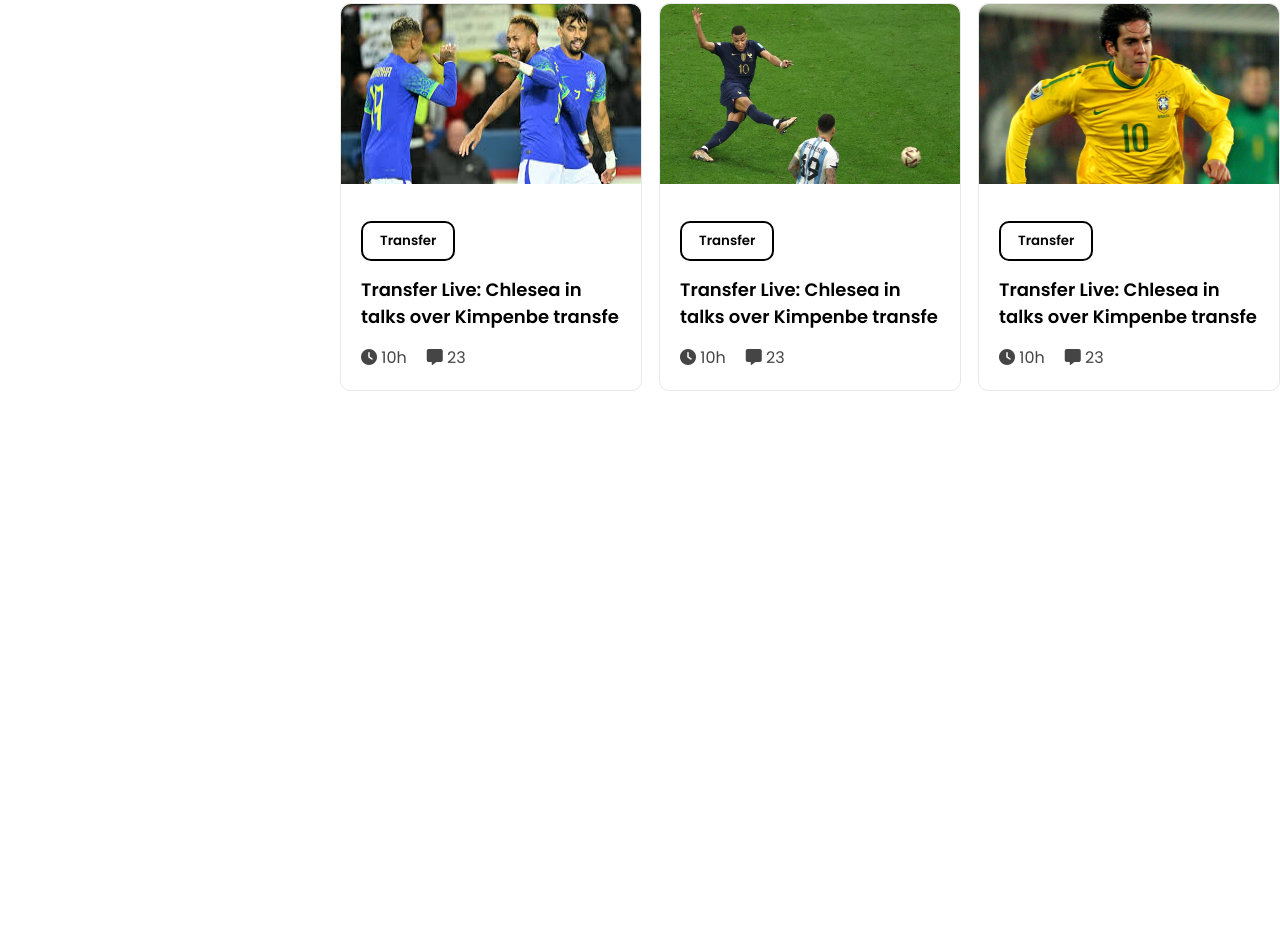
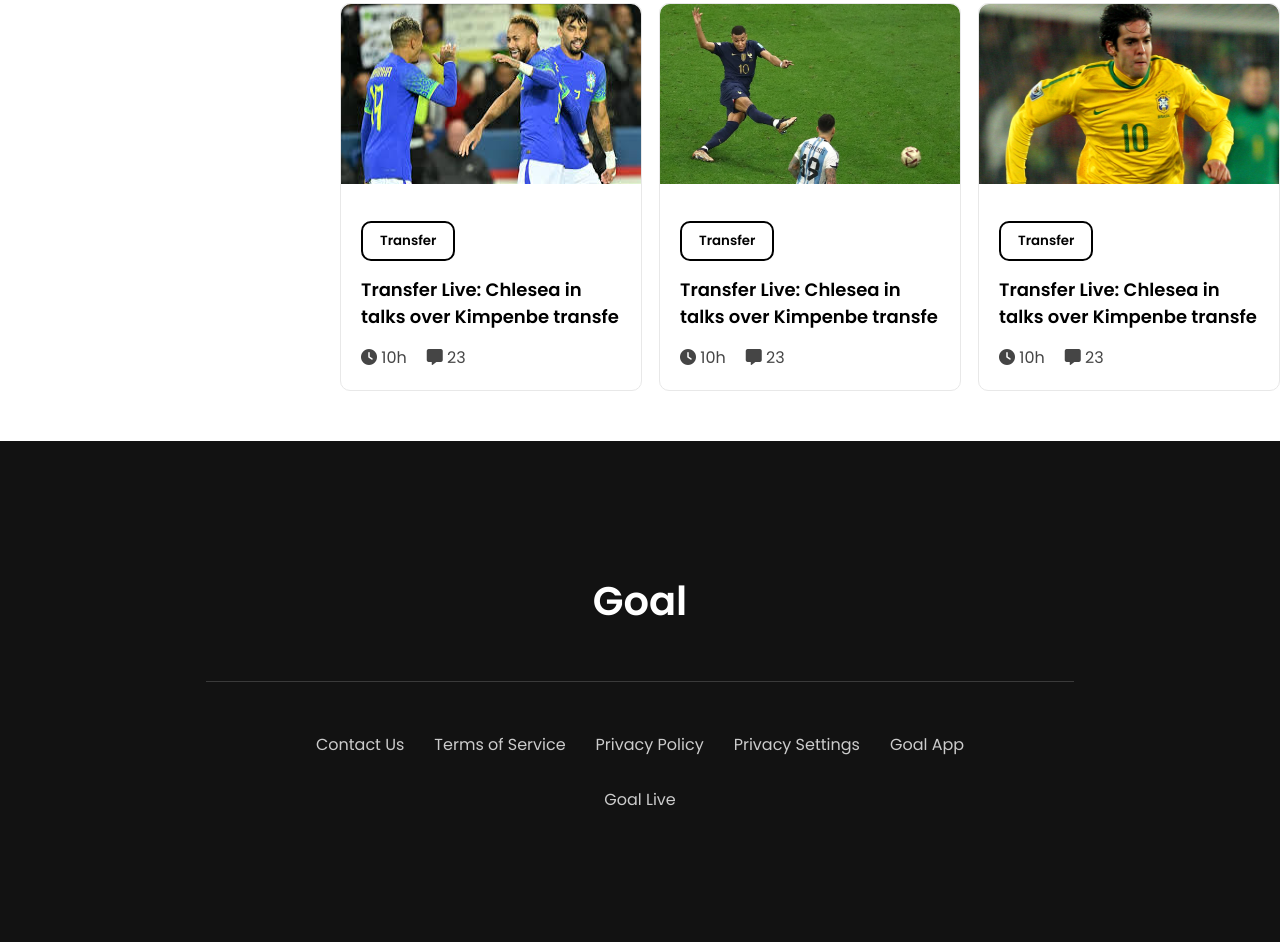
Before and after one commit to Sohag-Ali/FIFA-WORLD-CUP, a plain HTML site: page index.html in a window 1280 px wide. Shown: the part 1207-2149 px from the top of the page. Before the commit the page ends 1648 px from the top, so only its background shows below. Drawn offline with Linux system fonts and the light colour scheme.

Commit message:
footer section

```diff
--- a/index.html
+++ b/index.html
@@ -127,6 +127,18 @@
         </section>
 
     </main>
+    <footer>
+    <h2>Goal</h2>
+    <div class="footer-line"></div>
+    <div class="footer-links">
+      <a href="#">Contact Us</a>
+      <a href="#">Terms of Service</a>
+      <a href="#">Privacy Policy</a>
+      <a href="#">Privacy Settings</a>
+      <a href="#">Goal App</a>
+      <a href="#">Goal Live</a>
+    </div>
+  </footer>
 
 </body>
 
--- a/style.css
+++ b/style.css
@@ -177,6 +177,49 @@ nav ul li a:hover {
   color: #161616cc;
 }
 
+footer {
+      background-color: #121212;
+      padding: 130px 20px;
+      text-align: center;
+    }
+
+    footer h2 {
+      font-size: 40px;
+      font-weight: 600;
+      margin-bottom: 50px;
+      color: #ffffff;
+    }
+
+    .footer-line {
+      height: 1px;
+      background-color: #3a3a3a;
+      margin: 0 auto 50px;
+      max-width: 70%;
+    }
+
+    .footer-links {
+      display: flex;
+      flex-wrap: wrap;
+      justify-content: center;
+      width: 55%;
+      align-items: center;
+      /* text-align: center; */
+      gap: 30px;
+      margin: 0px auto;
+      font-size: 16px;
+      color: #ccc;
+    }
+
+    .footer-links a {
+      text-decoration: none;
+      color: #ccc;
+      transition: color 0.3s;
+    }
+
+    .footer-links a:hover {
+      color: #af943d;
+    }
+
 /* Laptop/Tab */
 @media (max-width: 992px) {
   /* Container */
```
